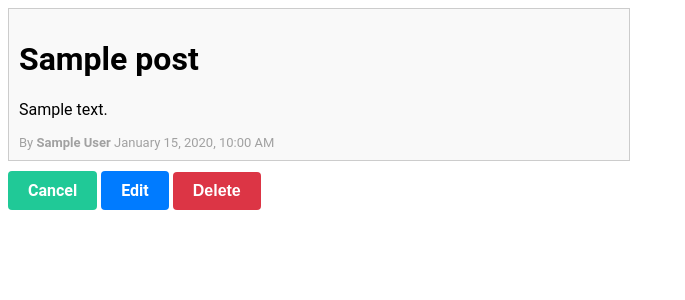
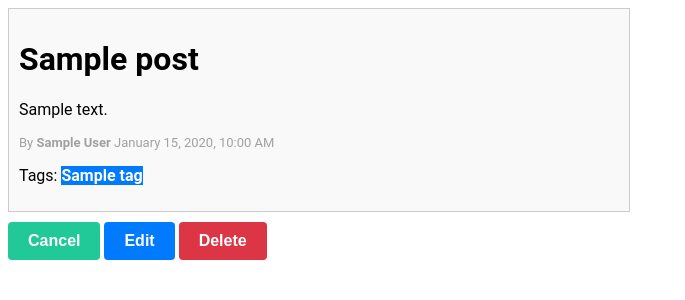
Before and after one commit to ElleWhiteDev/flask-blogly, a Flask app: page /posts/1 in a window 1280 px wide. Shown: the top 300 px of the page, without its empty margins (0-685 px from the left). Run offline with Flask 3, Linux system fonts and the light colour scheme; tables that the repository leaves empty hold one stand-in row (values such as "Sample post").

Commit message:
section 3 complete

```diff
--- a/app.py
+++ b/app.py
@@ -2,7 +2,7 @@
 
 from flask import Flask, render_template, session, request, redirect, flash, url_for
 from flask_debugtoolbar import DebugToolbarExtension
-from models import db, connect_db, User, Post
+from models import *
 
 app = Flask(__name__)
 app.app_context().push()
@@ -109,6 +109,7 @@ def delete_user(user_id):
 def post_form(user_id):
     """New post form"""
     user = User.query.get_or_404(user_id)
+    tags = Tag.query.all()
 
     if request.method == "POST":
         title = request.form["title"].strip()
@@ -127,7 +128,7 @@ def post_form(user_id):
 
         return redirect(url_for('user_details', user_id=user.id))
     elif request.method == "GET":
-        return render_template("new-post-form.html", user=user)
+        return render_template("new-post-form.html", user=user, tags=tags)
 
 
 @app.route("/posts/<int:post_id>")
@@ -138,7 +139,8 @@ def show_post(post_id):
     if post:
         user = post.user
         user_id = post.user_id
-        return render_template("show-post.html", post=post, user=user, user_id=user_id)
+        tags = post.tags
+        return render_template("show-post.html", post=post, user=user, user_id=user_id, tags=tags)
     else:
         flash("Post unavailable", "error")
         return redirect("/")
@@ -146,8 +148,17 @@ def show_post(post_id):
 @app.route("/posts/<int:post_id>/edit", methods=["GET", "POST"])
 def edit_post(post_id):
     post = Post.query.get_or_404(post_id)
+    tags = Tags.query.all()
 
     if request.method == "POST":
+        selected_tags = request.form.getlist("tags")
+        post.tags.clear()
+        for tag_id in selected_tags:
+            tag = Tag.query.get(tag_id)
+            post.tags.append(tag)
+            if tag:
+                post.tags.append(tag)
+
         post.title = request.form["title"].strip()
         post.content = request.form["content"]
 
@@ -162,7 +173,7 @@ def edit_post(post_id):
         return redirect("/posts/<int:post_id>", post=post)
 
     elif request.method == "GET":
-        return render_template("edit-post-form.html", post=post)
+        return render_template("edit-post-form.html", post=post, tags=tags)
 
 
 @app.route("/posts/<int:post_id>/delete", methods=["POST"])
@@ -176,3 +187,77 @@ def delete_post(post_id):
 
     flash("Post Deleted", "success")
     return redirect(url_for("user_details", user_id=user_id))
+
+
+@app.route("/tags")
+def list_tags():
+    """List all tags"""
+    tags = Tag.query.all()
+    return render_template("tags.html", tags=tags)
+
+
+@app.route("/tags/new", methods=["GET", "POST"])
+def add_tag():
+    """Add new tag form"""
+    if request.method == "POST":
+        name = request.form["name"].strip().capitalize()
+
+        new_tag = Tag(name=name)
+
+        try:
+            db.session.add(new_tag)
+            db.session.commit()
+            flash("Tag Added", "success")
+        except Exception as e:
+            print(f"Error adding new tag to session: {e}")
+            db.session.rollback()
+            flash("Unable to add tag at this time", "error")
+
+        return redirect("/tags")
+    elif request.method == "GET":
+        return render_template("new-tag-form.html")
+
+
+@app.route("/tags/<int:tag_id>")
+def tag_details(tag_id):
+    """Tag detail page"""
+    tag = Tag.query.get_or_404(tag_id)
+
+    if tag:
+        return render_template("tag-detail.html", tag=tag)
+    else:
+        flash("Tag unavailable", "error")
+        return redirect("/")
+
+
+@app.route("/tags/<int:tag_id>/edit", methods=["GET", "POST"])
+def edit_tag(tag_id):
+    """Edit tag page"""
+    tag = Tag.query.get_or_404(tag_id)
+
+    if request.method == "POST":
+        tag.name = request.form["name"].strip().capitalize()
+
+        try:
+            db.session.commit()
+            flash("Edits Saved", "success")
+        except Exception as e:
+            print(f"Error updating tag: {e}")
+            db.session.rollback()
+            flash("Unable to update tag at this time", "error")
+
+        return redirect("/tags")
+    elif request.method == "GET":
+        return render_template("edit-tag-form.html", tag=tag)
+
+
+@app.route("/tags/<int:tag_id>/delete", methods=["POST"])
+def delete_tag(tag_id):
+    """Delete tag"""
+    tag = Tag.query.get(tag_id)
+
+    db.session.delete(tag)
+    db.session.commit()
+
+    flash("Tag Deleted", "success")
+    return redirect("/tags")
--- a/models.py
+++ b/models.py
@@ -31,7 +31,7 @@ class User(db.Model):
 
 
 class Post(db.Model):
-    """User post model"""
+    """Post model"""
 
     __tablename__ = "posts"
 
@@ -41,8 +41,34 @@ class Post(db.Model):
     created_at = db.Column(db.DateTime, default=datetime.utcnow)
     user_id = db.Column(db.Integer, db.ForeignKey("users.id"))
 
+    tags = db.relationship("Tag", secondary="post_tags", backref="posts")
+
     def __repr__(self):
         return f"<Post {self.id} | {self.title} | {self.content} | {self.created_at} | {self.user_id}>"
 
     def formatted_created_at(self):
         return self.created_at.strftime("%B %d, %Y, %I:%M %p")
+
+
+class Tag(db.Model):
+    """Tag model"""
+
+    __tablename__ = "tags"
+
+    id = db.Column(db.Integer, primary_key=True, autoincrement=True)
+    name = db.Column(db.String(25), nullable=False, unique=True)
+
+    def __repr__(self):
+        return f"<Tag {self.id} {self.name}>"
+
+
+class PostTag(db.Model):
+    """Tags on posts model"""
+
+    __tablename__ = "post_tags"
+
+    post_id = db.Column(db.Integer, db.ForeignKey("posts.id"), primary_key=True)
+    tag_id = db.Column(db.Integer, db.ForeignKey("tags.id"), primary_key=True)
+
+    def __repr__(self):
+        return f"<PostTag {self.post_id} {self.tag_id}>"
--- a/static/styles.css
+++ b/static/styles.css
@@ -76,6 +76,7 @@ form input:focus {
 form .btn-container {
     display: flex;
     justify-content: space-between;
+    margin: 10px 0;
 }
 
 form .btn-container > button.btn-primary {
@@ -90,6 +91,12 @@ a {
 
 a:hover {
   text-decoration: underline;
+}
+
+.badge-primary {
+  font-weight: bold;
+  background-color: #007bff;
+  color: #fff;
 }
 
 .post-link {
--- a/templates/edit-user-form.html
+++ b/templates/edit-user-form.html
@@ -17,7 +17,7 @@
 
     <div class="btn-conatiner">
         <button class="btn btn-primary" type="submit">Save</button>
-        <a class="btn btn-danger" href="/users">Cancel</a>
+        <button class="btn btn-danger" onclick="window.location.href='/users'">Cancel</button>
     </div>
 </form>
 
--- a/templates/home.html
+++ b/templates/home.html
@@ -12,6 +12,11 @@
         <h2><a class="post-link" href="/posts/{{post.id}}">{{ post.title }}</a></h2>
         <p>{{ post.content }}</p>
         <p class="post-author"><a class="post-link" href="/users/{{post.user.id}}">{{ post.user.first_name }} {{post.user.last_name}}</a> {{ post.formatted_created_at() }}<p>
+        <p>Tags:
+            {% for tag in post.tags %}
+                <a class="badge badge-primary" href="/tags/{{tag.id}}">{{tag.name}}</a>
+            {% endfor %}
+        </p>
     </div>
   {% endfor %}
 </ul>
--- a/templates/show-post.html
+++ b/templates/show-post.html
@@ -8,10 +8,15 @@
     <h1>{{post.title}}</h1>
     <p>{{post.content}}</p>
     <p class="post-author">By <a class="post-link" href="/users/{{post.user.id}}">{{user.first_name}} {{user.last_name}}</a> {{ post.formatted_created_at() }}</p>
+    <p class="tags">Tags:
+        {% for tag in post.tags %}
+            <a class="badge badge-primary" href="/tags/{{tag.id}}">{{tag.name}}</a>
+        {% endfor %}
+    </p>
 </div>
 <div class="btn-conatiner">
-    <a class="btn btn-info" href="/">Cancel</a>
-    <a class="btn btn-primary" href="/posts/{{post.id}}/edit">Edit</a>
+    <button class="btn btn-info" onclick="window.location.href='/'">Cancel</button>
+    <button class="btn btn-primary" onclick="window.location.href='/posts/{{post.id}}/edit'">Edit</button>
     <form style="display: inline;" method="POST" action="/posts/{{post.id}}/delete">
         <button type="submit" class="btn btn-danger">Delete</button>
     </form>
--- a/templates/user-detail.html
+++ b/templates/user-detail.html
@@ -11,11 +11,11 @@
     <div class="user-details">
         <h1>{{ user.first_name }} {{ user.last_name }}</h1>
         <div class="user-actions">
-            <a class="btn btn-primary" href="/users/{{user.id}}/edit">Edit</a>
+            <button class="btn btn-primary" onclick="window.location.href='/users/{{user.id}}/edit'">Edit</button>
             <form style="display: inline;" method="POST" action="/users/{{user.id}}/delete">
                 <button type="submit" class="btn btn-danger">Delete</button>
             </form>
-             <a class="btn btn-info" href="/">Cancel</a>
+             <button class="btn btn-info" onclick="window.location.href='/'">Cancel</button>
         </div>
         <div class="user-posts">
             <h2>Posts</h2>
@@ -31,7 +31,7 @@
                 {% endif %}
             </ul>
             <div class="btn-conatiner">
-                <a class="btn btn-primary" href="/users/{{user.id}}/posts/new">Add Post</a>
+                <button class="btn btn-primary" onclick="window.location.href='/users/{{user.id}}/posts/new'">Add Post</button>
             </div>
         </div>
     </div>
--- a/templates/users.html
+++ b/templates/users.html
@@ -10,7 +10,7 @@
         <li><a href="/users/{{user.id}}">{{user.first_name}} {{user.last_name}}</a></li>
     {% endfor %}
 </ul>
-<a class="btn btn-primary" href="/users/new">Add user</a>
-<a class="btn btn-info" href="/">Cancel</a>
+<button class="btn btn-primary" onclick="window.location.href='/users/new'">Add user</button>
+<button class="btn btn-info" onclick="window.location.href='/'">Cancel</button>
 
 {% endblock %}
```
Also changed, not shown: templates/edit-post-form.html (+8 -1 lines), templates/edit-tag-form.html (added, +18 -0 lines), templates/new-post-form.html (+8 -1 lines), templates/new-tag-form.html (added, +18 -0 lines), templates/tag-detail.html (added, +18 -0 lines), templates/tags.html (added, +13 -0 lines).
